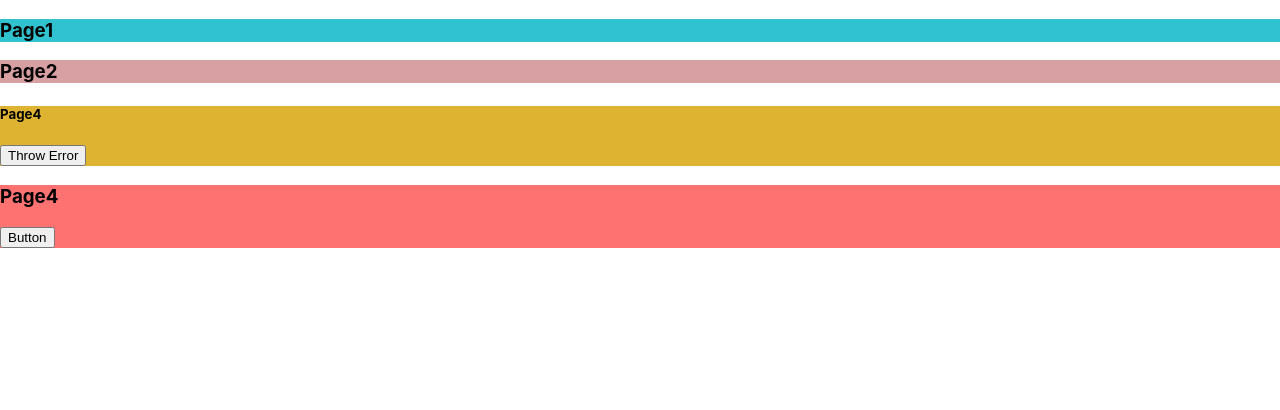
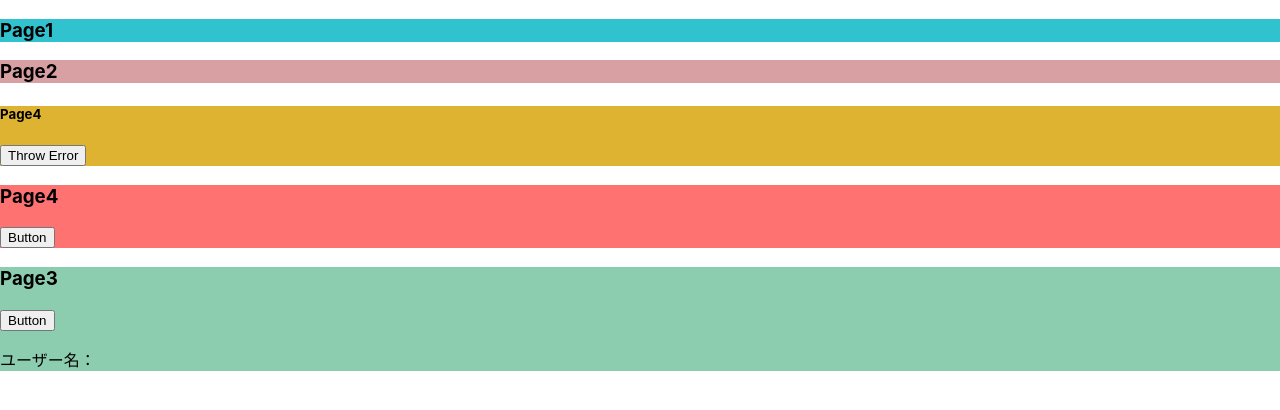
Before and after one commit to takakikasuga/react-demo, a React (Create React App) app in the folder examples/error-boundary/: page / in a window 1280 px wide. Shown: the top 410 px of the page. Built offline with nearby package versions, Linux system fonts and the light colour scheme.

Commit message:
:sparkles: 非同期処理で発生したエラーを処理する方法です。

```diff
--- a/examples/error-boundary/src/App.js
+++ b/examples/error-boundary/src/App.js
@@ -4,6 +4,7 @@ import Page1 from './components/Page1';
 import Page2 from './components/Page2';
 import Page3 from './components/Page3';
 import Page4 from './components/Page4';
+import Page5 from './components/Page5';
 
 const onError = (error, info) => {
   // ここでログ出力などを行う
@@ -18,6 +19,7 @@ function App() {
       <Page2 />
       <Page3 />
       <Page4 />
+      <Page5 />
     </ErrorBoundary>
   );
 }
--- /dev/null
+++ b/examples/error-boundary/src/components/Page5.jsx
@@ -0,0 +1,37 @@
+import { useState } from 'react';
+import { useErrorHandler } from 'react-error-boundary';
+
+const fetchUserAPI = async () => {
+  const username = 'piyoko';
+  const ss = new Date().getMilliseconds();
+  if (ss % 2 === 0) {
+    throw Error('Error in fetchUserAPI'); // エラーを発生させる
+  }
+  return username;
+};
+
+function Page5() {
+  const [userName, setUserName] = useState('');
+  const handleError = useErrorHandler();
+
+  const onClick = () => {
+    fetchUserAPI()
+      .then((res) => {
+        setUserName(res);
+      })
+      .catch((err) => {
+        handleError(err);
+      });
+  };
+
+  return (
+    <div style={{ backgroundColor: '#8CCDB0' }}>
+      <h3>Page3</h3>
+      <button type='button' onClick={onClick}>
+        Button
+      </button>
+      <p>ユーザー名：{userName}</p>
+    </div>
+  );
+}
+export default Page5;
```
